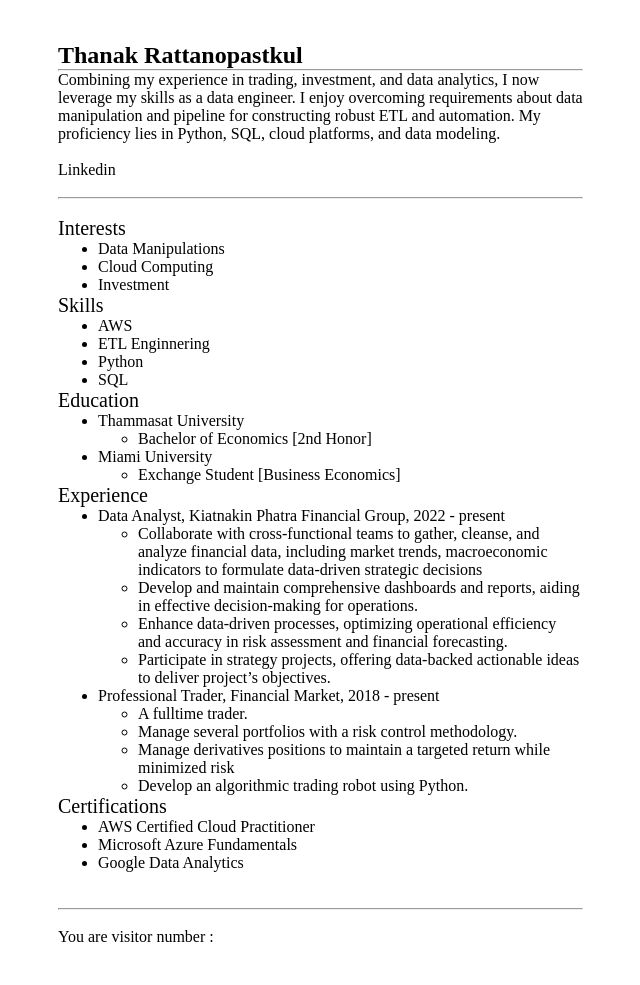
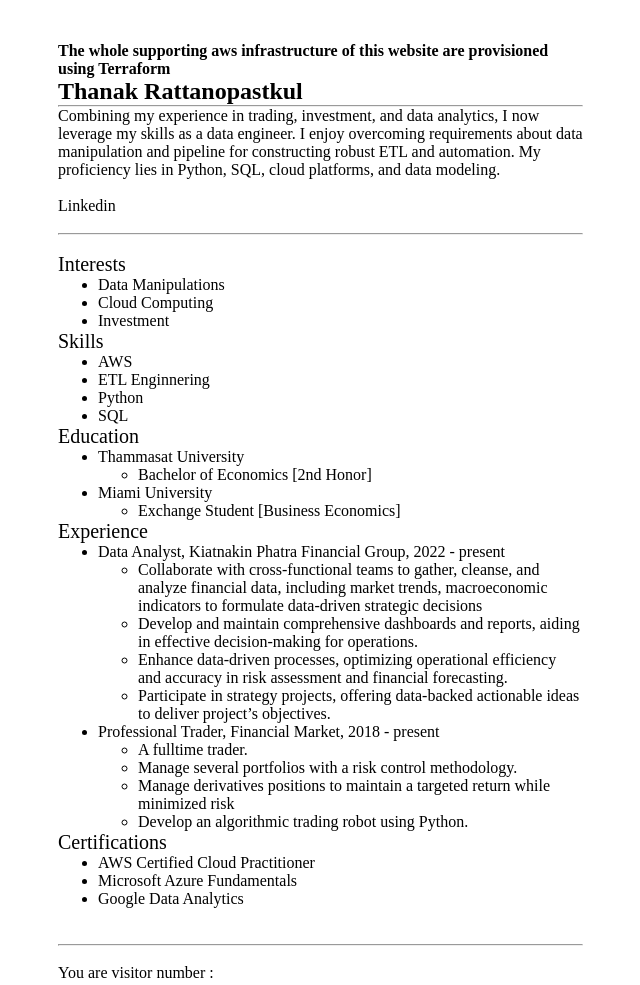
Before and after one commit to soi130/resume-challenge, a website: page Cloud Resume Challenge - Thanak - Front End/index.html in a window 1280 px wide. Shown: the whole page, without its empty margins (287-927 px from the left). Drawn offline with Linux system fonts and the light colour scheme; no server answers.

Commit message:
state terraform on homepage and cf invalidation inplace

```diff
--- a/Cloud Resume Challenge - Thanak - Front End/index.html
+++ b/Cloud Resume Challenge - Thanak - Front End/index.html
@@ -13,6 +13,8 @@
 <div class="left"></div>
 <div class="stuff">
   <br><br>
+  <h4>The whole supporting aws infrastructure of this website are provisioned using Terraform</h4>
+
   <h2>Thanak Rattanopastkul</h2>
   <hr />
   <text>Combining my experience in trading, investment, and data analytics,
```
Also changed, not shown: 2 other files.
